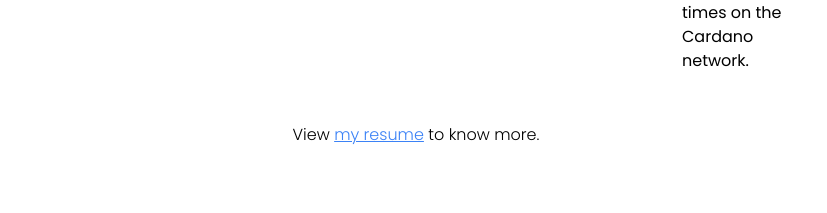
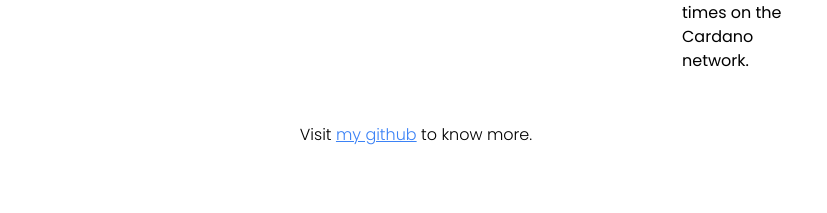
Before and after one commit to reeshavacharya/portfolio, a Next.js app: page / in a window 1280 px wide. Shown: the part 5120-5333 px from the top of the page, without its empty margins (224-1051 px from the left). Built offline with nearby package versions, Linux system fonts and the light colour scheme.

Commit message:
Replace resume with github link

```diff
--- a/src/components/Projects.tsx
+++ b/src/components/Projects.tsx
@@ -126,14 +126,14 @@ const Projects = () => {
       </div>
       {/* ----------------------------------------------------------------------------------------------------------------------- */}
       <p className="poppins-thin">
-        View{" "}
+        Visit{" "}
         <a
-          href="/CV.pdf"
+          href="https://github.com/reeshavacharya"
           target="_blank"
           rel="noopener noreferrer"
           className="text-blue-500 underline"
         >
-          my resume
+          my github
         </a>{" "}
         to know more.
       </p>
```
Also changed, not shown: 1 other file (tests, documents, lock files or other folders).
